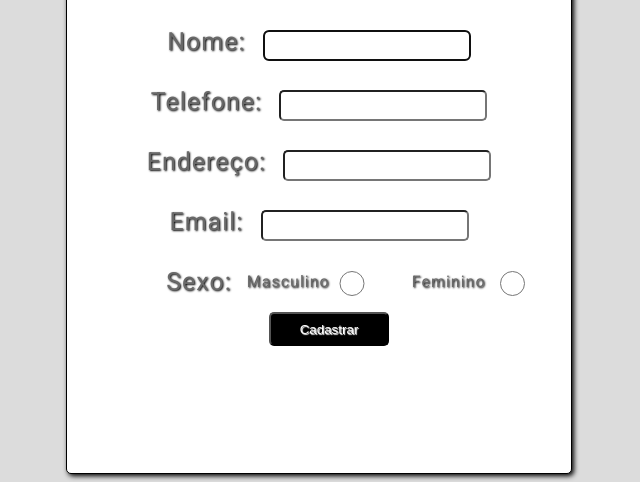
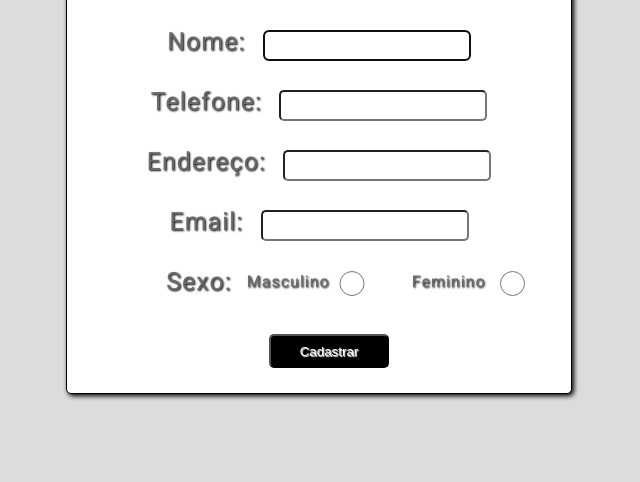
Before and after one commit to Marco-oli/Cadastro, a plain HTML site: page index.html in a window 1280 px wide. Shown: the part 426-908 px from the top of the page, without its empty margins (321-961 px from the left). After the commit the page ends 828 px from the top, so only its background shows below. Drawn offline with Linux system fonts and the light colour scheme.

Commit message:
Pequena alteração no botão

```diff
--- a/css/main.css
+++ b/css/main.css
@@ -13,7 +13,7 @@ body {
     border-radius: 5px;
     font-family: 'Roboto', sans-serif;
     max-width: 40%;
-    height: 650px;
+    height: 570px;
     margin: auto;
     margin-top: 250px;
     box-sizing: border-box;
@@ -50,6 +50,7 @@ body {
     text-shadow: 1px 1px 1px white;
     position: absolute;
     margin-left: -50px;
+    margin-top: 22px;
 }
 
 #MsgErro {
```
